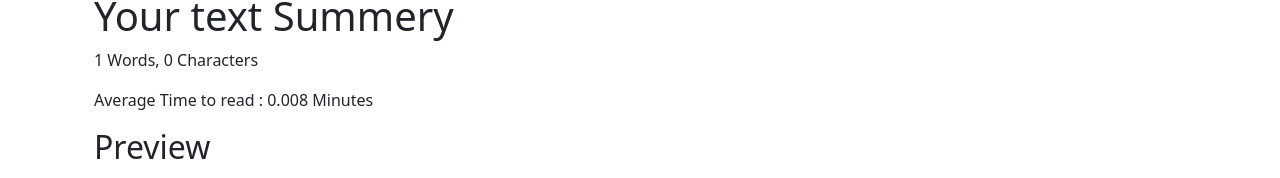
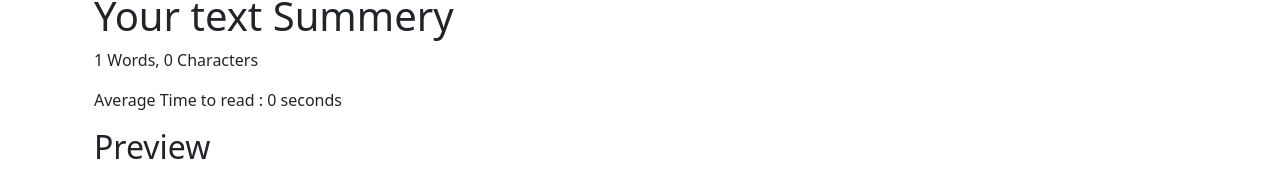
Before and after one commit to lekhok/react-textUtil, a React (Vite) app: page / in a window 1280 px wide. Shown: the part 412-590 px from the top of the page. Built offline with nearby package versions, Linux system fonts and the light colour scheme.

Commit message:
Added precise time calculations in minutes and seconds

```diff
--- a/src/Components/Textform/TextForm.tsx
+++ b/src/Components/Textform/TextForm.tsx
@@ -10,6 +10,22 @@ interface TextFormProps {
 }
 
 const TextForm: React.FC<TextFormProps> = (props) => {
+
+    const timeRead = (): { value: number; timeUnit: string } => {
+        const timeCalc = 0.008 * text.split(" ").length;
+        let timeValue;
+        let timeUnit;
+
+        if (timeCalc < 1) {
+          timeValue = Math.round(0.008 * text.split(" ").length * 60);
+          timeUnit = "seconds";
+        } else {
+          timeValue = Number((0.008 * text.split(" ").length).toFixed(2));
+          timeUnit = "minutes";
+        }
+
+        return { value: timeValue, timeUnit: timeUnit };
+      };
 
     const copyNotify = () => toast.success('Text copied sucessfully')
 
@@ -65,7 +81,7 @@ const TextForm: React.FC<TextFormProps> = (props) => {
             <div className="container my-3">
                 <h1>Your text Summery</h1>
                 <p>{text.split(" ").length} Words, {text.length} Characters</p>
-                <p>Average Time to read : {0.008 * text.split(" ").length} Minutes</p>
+                <p>Average Time to read : {timeRead().value} {timeRead().timeUnit}</p>
 
                 <h2>Preview</h2>
                 <p>{text}</p>
```
Also changed, not shown: 1 other file (tests, documents, lock files or other folders).
